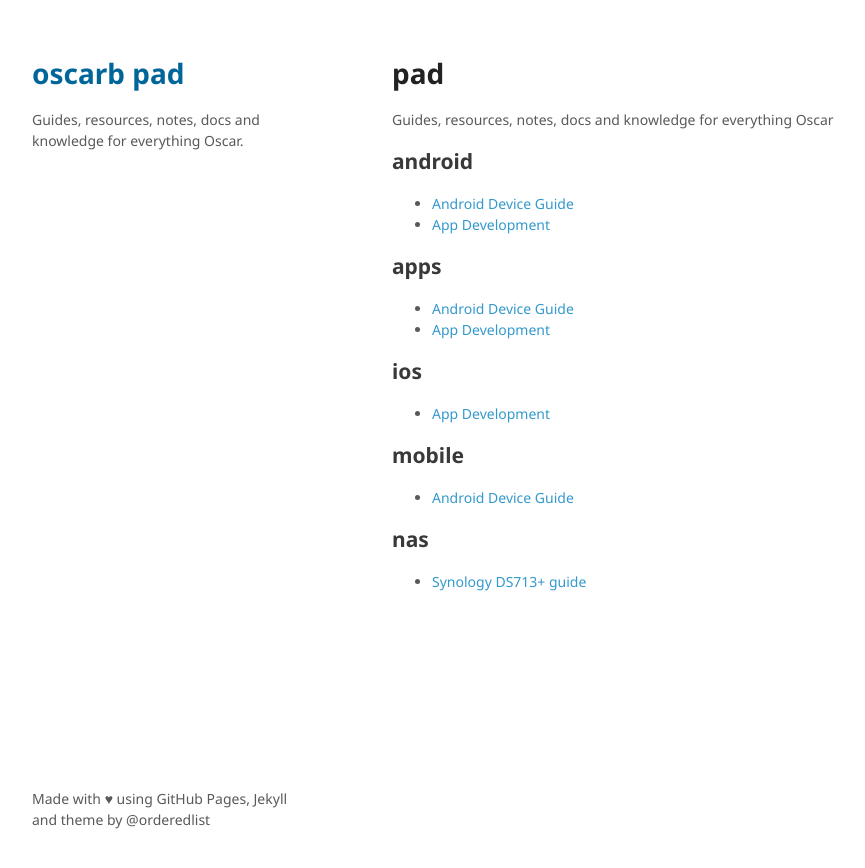
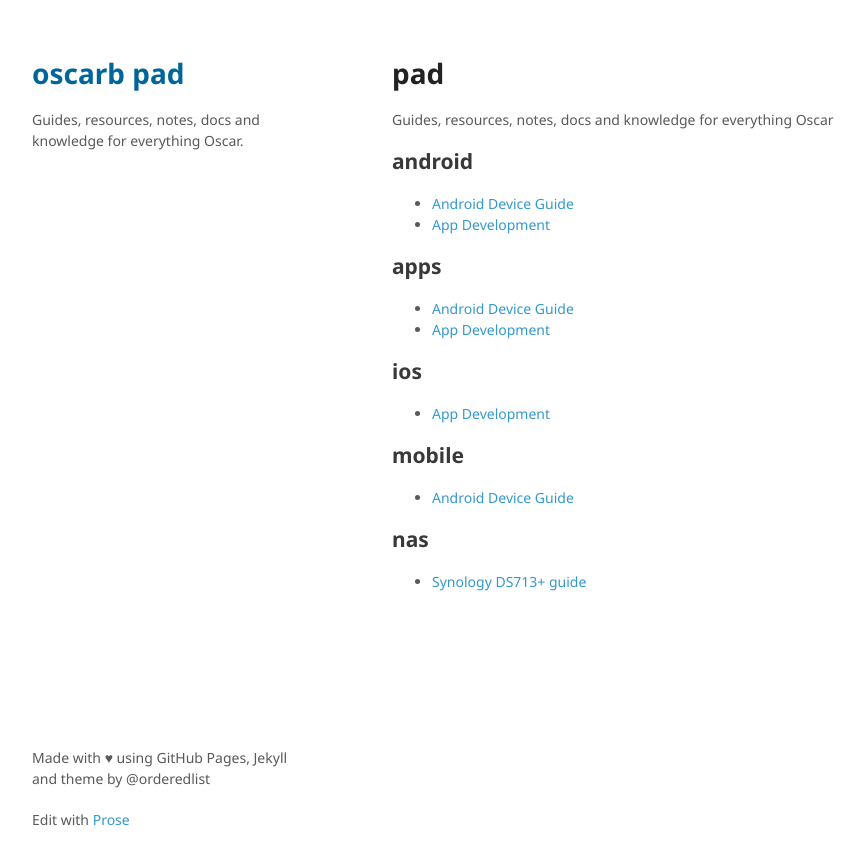
Before and after one commit to oscarb/pad, a Jekyll site: the page built from index.md, in a window 1280 px wide. Shown: the top 868 px of the page, without its empty margins (128-993 px from the left). Built offline with Jekyll 4.4.1, drawn with Linux system fonts in a browser that asks for light colours.

Commit message:
Add link to Prose

```diff
--- a/_includes/footer.md
+++ b/_includes/footer.md
@@ -1 +1,3 @@
 Made with ♥ using GitHub Pages, Jekyll and theme by @orderedlist
+
+Edit with [Prose](http://prose.io/)
```
